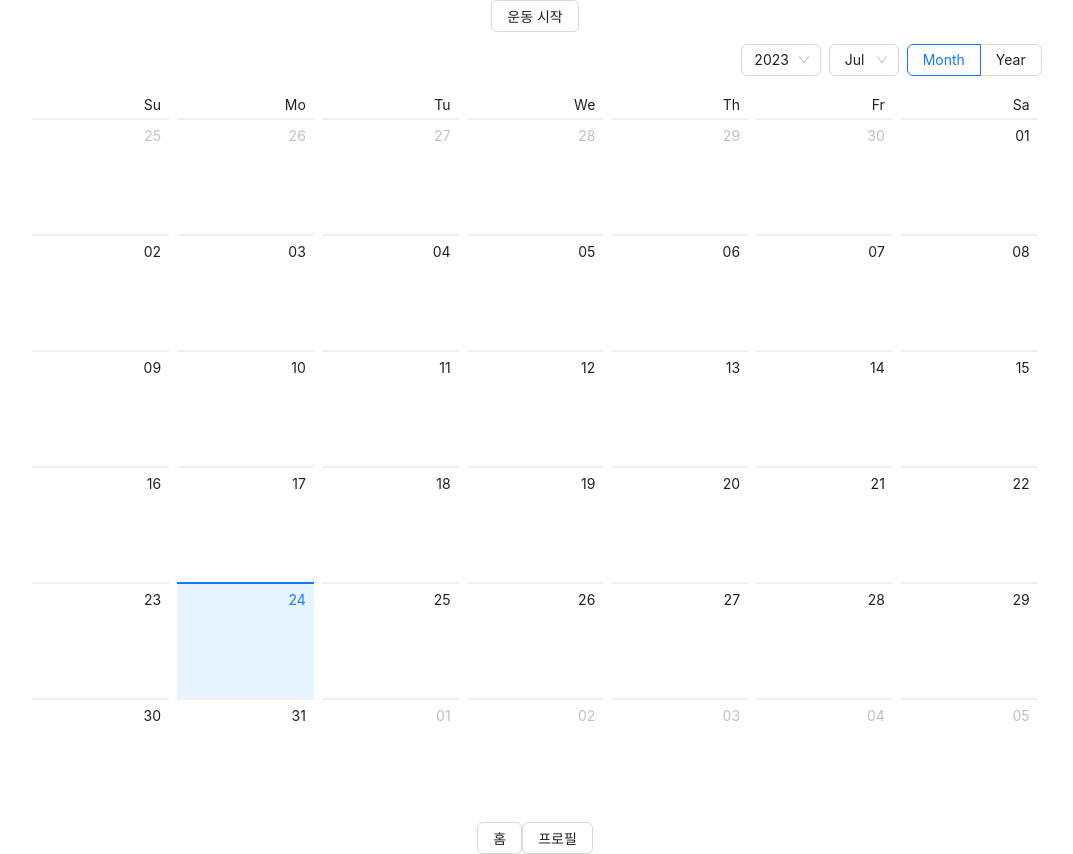
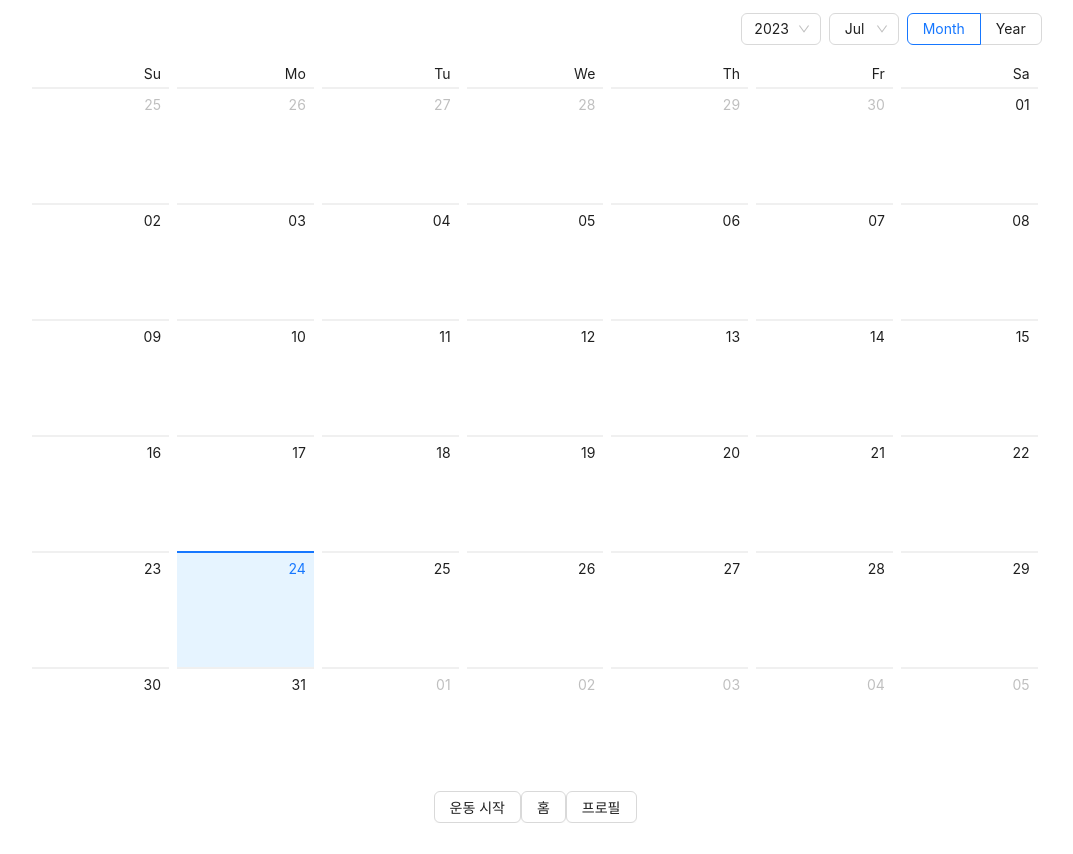
Before and after one commit to WePung/maeuntam, a React (Create React App) app: page / in a window 1280 px wide. Shown: the whole page, without its empty margins (105-1178 px from the left). After the commit the page ends 823 px from the top, so only its background shows below. Built offline with nearby package versions, Linux system fonts and the light colour scheme.

Commit message:
Feat : Menu
운동시작 버튼 컴포넌트 결합
운동시작 버튼 위치 번경
모달 추가

```diff
--- a/src/components/StartBtn.js
+++ /dev/null
@@ -1,27 +0,0 @@
-import { Button } from "antd";
-import React from "react";
-import { useCookies } from "react-cookie";
-import { useNavigate } from "react-router-dom";
-
-const StartBtn = () => {
-  const [cookies] = useCookies();
-  const naviator = useNavigate();
-  return (
-    <div>
-      <Button
-        onClick={() => {
-          if (cookies.userInfo != 1) {
-            naviator("/todo");
-          } else {
-            alert("정보기입 후 사용 가능합니다.");
-            naviator("/submit");
-          }
-        }}
-      >
-        운동 시작
-      </Button>
-    </div>
-  );
-};
-
-export default StartBtn;
--- a/src/components/menu/Menu.js
+++ b/src/components/menu/Menu.js
@@ -1,16 +1,37 @@
-import { Button } from "antd";
-import React from "react";
+import { Button, Modal } from "antd";
+import React, { useState } from "react";
 import { useCookies } from "react-cookie";
 import { Outlet, useNavigate } from "react-router-dom";
 
 const Menu = () => {
   const [cookies] = useCookies();
   const navigator = useNavigate();
-
+  const [isModalOpen, setIsModalOpen] = useState(false);
+  const showModal = () => {
+    setIsModalOpen(true);
+  };
+  const handleOk = () => {
+    setIsModalOpen(false);
+    navigator("/submit");
+  };
+  const handleCancel = () => {
+    setIsModalOpen(false);
+  };
   return (
     <div>
       <Outlet />
       <div>
+        <Button
+          onClick={() => {
+            if (cookies.userInfo != 1) {
+              navigator("/todo");
+            } else {
+              showModal();
+            }
+          }}
+        >
+          운동 시작
+        </Button>
         <Button
           onClick={() => {
             navigator("/");
@@ -23,14 +44,21 @@ const Menu = () => {
             if (cookies.userInfo != 1) {
               navigator("/profile");
             } else {
-              alert("정보기입 후 사용 가능합니다.");
-              navigator("/submit");
+              showModal();
             }
           }}
         >
           프로필
         </Button>
       </div>
+      <Modal
+        title="프로필 기입 후 사용 가능합니다."
+        open={isModalOpen}
+        onOk={handleOk}
+        onCancel={handleCancel}
+      >
+        <p>프로필 기입 화면으로 이동하시겠습니까?</p>
+      </Modal>
     </div>
   );
 };
--- a/src/pages/Home.js
+++ b/src/pages/Home.js
@@ -1,12 +1,13 @@
-import { Col, Row } from "antd";
+import { Col, Row, Button } from "antd";
 import React, { useEffect } from "react";
 import { useCookies } from "react-cookie";
 import Calender from "../components/Calender";
-import Menu from "../components/menu/Menu";
-import StartBtn from "../components/StartBtn";
+// import StartBtn from "../components/StartBtn";
+import { useNavigate } from "react-router-dom";
 
 const Home = () => {
   const [cookies, setCookie] = useCookies();
+  const naviator = useNavigate();
   useEffect(() => {
     if (cookies.userInfo === undefined) {
       setCookie("userInfo", "1");
@@ -28,9 +29,7 @@ const Home = () => {
         <h1>{cookies?.userInfo?.userName}님, 안녕하세요</h1>
       )}
       <Row justify={"center"}>
-        <Col xs={16} md={7}>
-          <StartBtn />
-        </Col>
+        <Col xs={16} md={7}></Col>
       </Row>
       <Row justify={"center"}>
         <Col xs={23} md={19}>
--- a/src/pages/MyPage.js
+++ b/src/pages/MyPage.js
@@ -1,5 +1,5 @@
 import { Button, Col, Row, Modal, Avatar } from "antd";
-import { EditOutlined } from "@ant-design/icons";
+import { EditOutlined, MehOutlined } from "@ant-design/icons";
 import React, { useState } from "react";
 import { useCookies } from "react-cookie";
 import { useNavigate } from "react-router-dom";
@@ -42,7 +42,7 @@ const MyPage = () => {
             marginTop: "2rem",
           }}
         >
-          <Avatar />
+          <MehOutlined style={{ color: "red" }} />
           <ul style={{ listStyle: "none" }}>
             <li>{cookies.userInfo.userName}</li>
             <li>운동 등급 : {rank(cookies.userInfo.level)}</li>
--- a/src/pages/Submit.js
+++ b/src/pages/Submit.js
@@ -7,6 +7,7 @@ import {
   validateNickname,
   validateWeight,
 } from "../utils/SubmitValidator";
+import { MehOutlined } from "@ant-design/icons";
 
 const Submit = () => {
   const [cookies, setCookie, removeCookie] = useCookies();
--- a/src/utils/SubmitValidator.js
+++ b/src/utils/SubmitValidator.js
@@ -9,9 +9,7 @@ export const validateNickname = (_, value) => {
   }
   const nicknameLength = value.length;
   if (nicknameLength < 2 || nicknameLength >= 20) {
-    return Promise.reject(
-      new Error("한글 1~10자, 영문 및 숫자 2~20자까지 입력해주세요")
-    );
+    return Promise.reject(new Error("닉네임은 필수 항목입니다."));
   }
   return Promise.resolve();
 };
```
